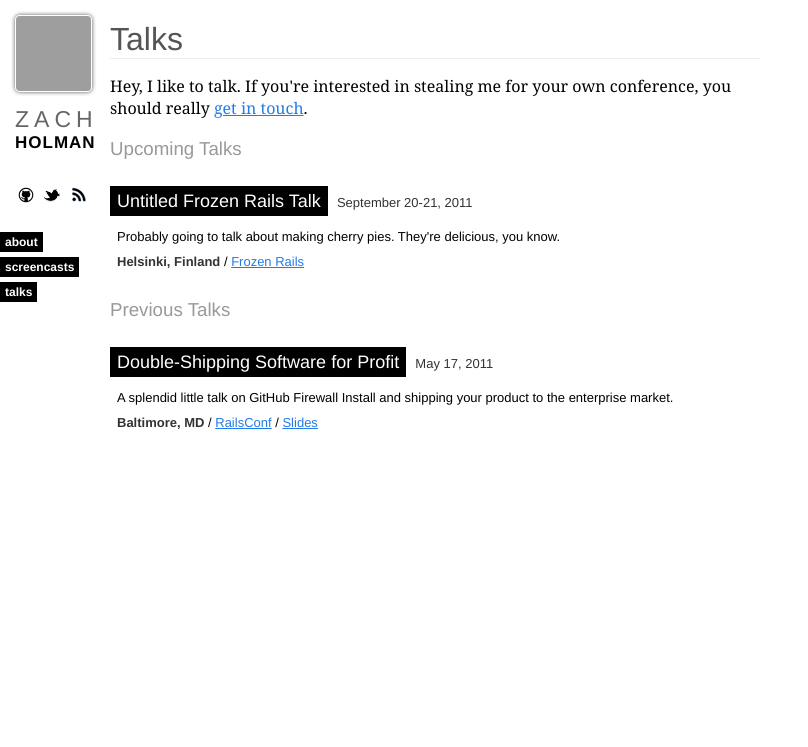
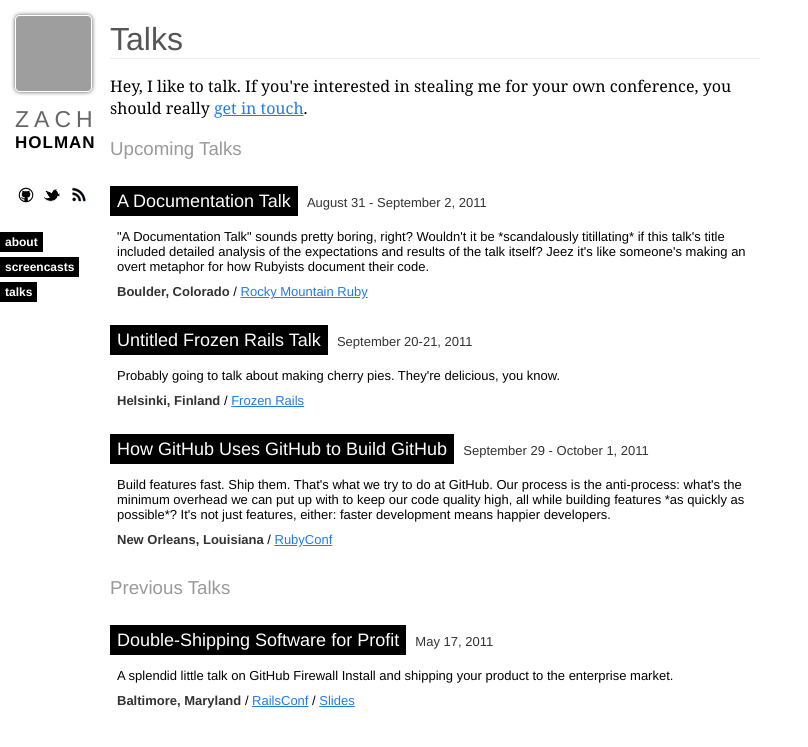
Before and after one commit to broccolini/designertocoder.github.com, a Jekyll site: the page built from talks.html, in a window 1280 px wide, cut to the strip 0-747 px from the top of the page. Shown: the whole strip, without its empty margins (0-808 px from the left). Built offline with Jekyll 4.4.1, drawn with Linux system fonts in a browser that asks for light colours; nearby versions of some CDN libraries; Markdown is read by kramdown in place of the engine named in the settings; comment, search, counter and statistics services are not loaded; grey boxes are pictures that could not be loaded.

Commit message:
moar talks

```diff
--- a/talks.html
+++ b/talks.html
@@ -12,6 +12,22 @@ title: "Talks"
     <h3>Upcoming Talks</h3>
 
     <div class="talk">
+      <h2>A Documentation Talk</h2>
+      <span class="date">August 31 - September 2, 2011</span>
+
+      <div class="details">
+        <p>"A Documentation Talk" sounds pretty boring, right? Wouldn't it be
+        *scandalously titillating* if this talk's title included detailed
+        analysis of the expectations and results of the talk itself? Jeez it's
+        like someone's making an overt metaphor for how Rubyists document their
+        code.</p>
+
+        <strong>Boulder, Colorado</strong> /
+        <a href="http://rockymtnruby.com/sessions">Rocky Mountain Ruby</a>
+      </div>
+    </div>
+
+    <div class="talk">
       <h2>Untitled Frozen Rails Talk</h2>
       <span class="date">September 20-21, 2011</span>
 
@@ -21,6 +37,22 @@ title: "Talks"
 
         <strong>Helsinki, Finland</strong> /
         <a href="https://frozenrails.eu/sessions">Frozen Rails</a>
+      </div>
+    </div>
+
+    <div class="talk">
+      <h2>How GitHub Uses GitHub to Build GitHub</h2>
+      <span class="date">September 29 - October 1, 2011</span>
+
+      <div class="details">
+        <p>Build features fast. Ship them. That's what we try to do at GitHub.
+        Our process is the anti-process: what's the minimum overhead we can put
+        up with to keep our code quality high, all while building features *as
+        quickly as possible*? It's not just features, either: faster
+        development means happier developers.</p>
+
+        <strong>New Orleans, Louisiana</strong> /
+        <a href="http://rubyconf.org/presentations/62">RubyConf</a>
       </div>
     </div>
 
@@ -34,7 +66,7 @@ title: "Talks"
         <p>A splendid little talk on GitHub Firewall Install and shipping your
         product to the enterprise market.</p>
 
-        <strong>Baltimore, MD</strong> /
+        <strong>Baltimore, Maryland</strong> /
         <a href="http://en.oreilly.com/rails2011/public/schedule/detail/18694">RailsConf</a> /
         <a href="/talk/2011/railsconf">Slides</a>
       </div>
```
